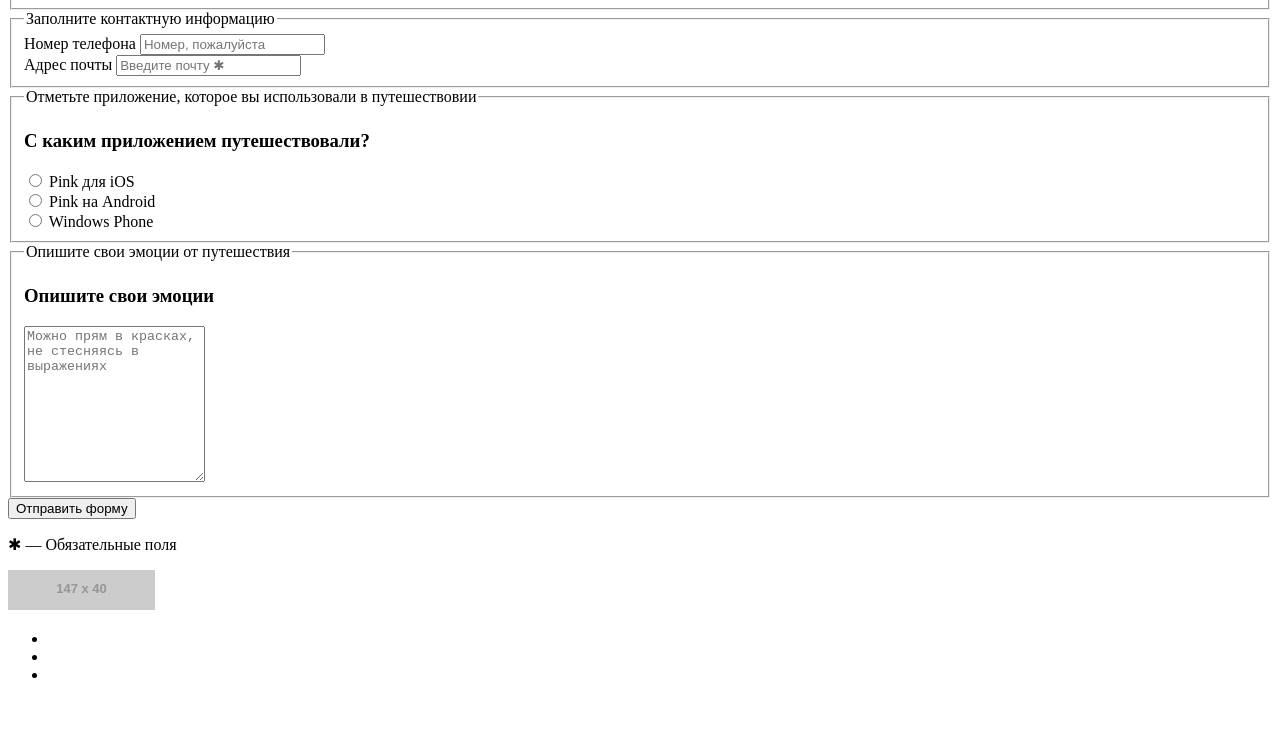
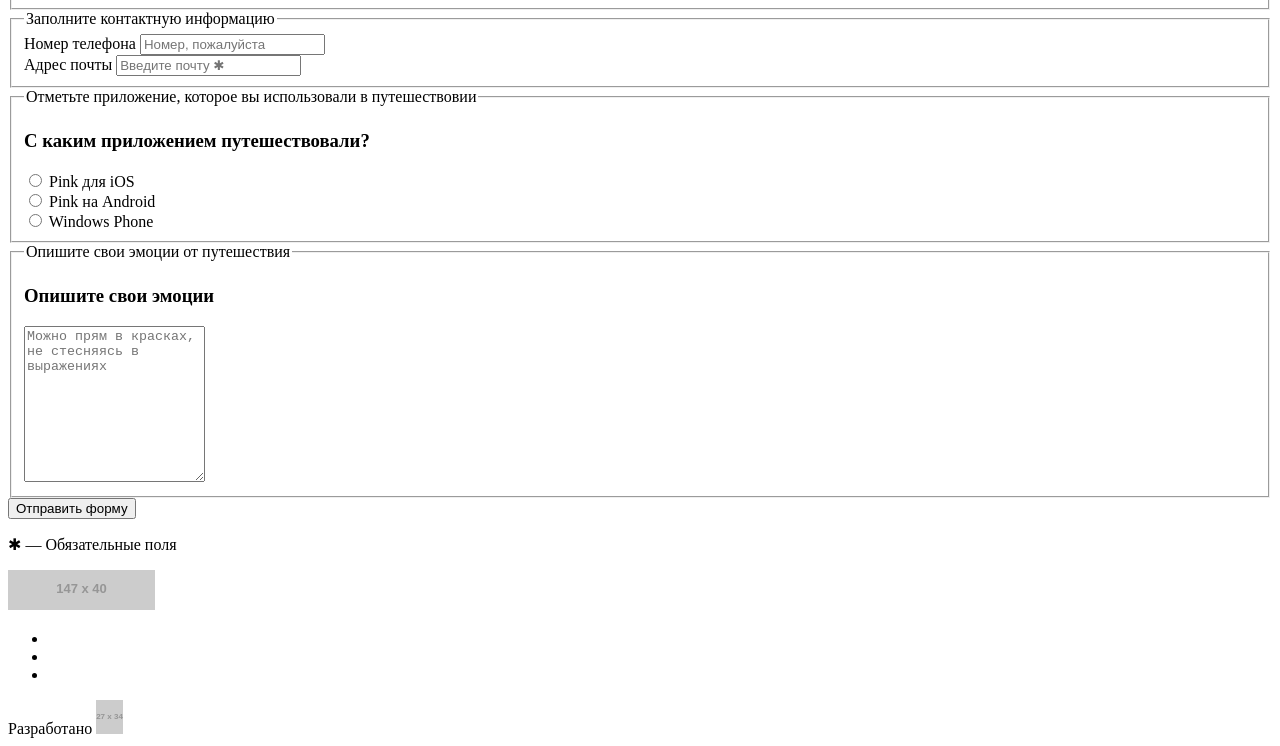
Before and after one commit to n-anna/41626-pink, a website: page form.html in a window 1280 px wide. Shown: the part 684-1430 px from the top of the page. Before the commit the page ends 1384 px from the top, so only its background shows below. Drawn offline with Linux system fonts and the light colour scheme; placeholder pictures from the web are drawn by us.

Commit message:
Добавили в футер блок с инфо копирайта

```diff
--- a/form.html
+++ b/form.html
@@ -259,7 +259,15 @@
             </li>
           </ul>
         </div>
-
+        <div class="copyright page-footer__copyright">
+          <span class="copyright__text body-text">Разработано</span>
+          <span class="copyright__logo-link">
+            <a class="copyright__link" href="https://htmlacademy.ru/intensive/adaptive" rel="noopener" rel="nofollow" title="HTML Academy logo">
+              <!-- svg logo -->
+              <img class="copyright__logo" src="http://placehold.it/27x34" width="27" height="34" alt="HTML Academy logo">
+            </a>
+          </span>
+        </div>
       </div>
     </footer>
   </body>
```
